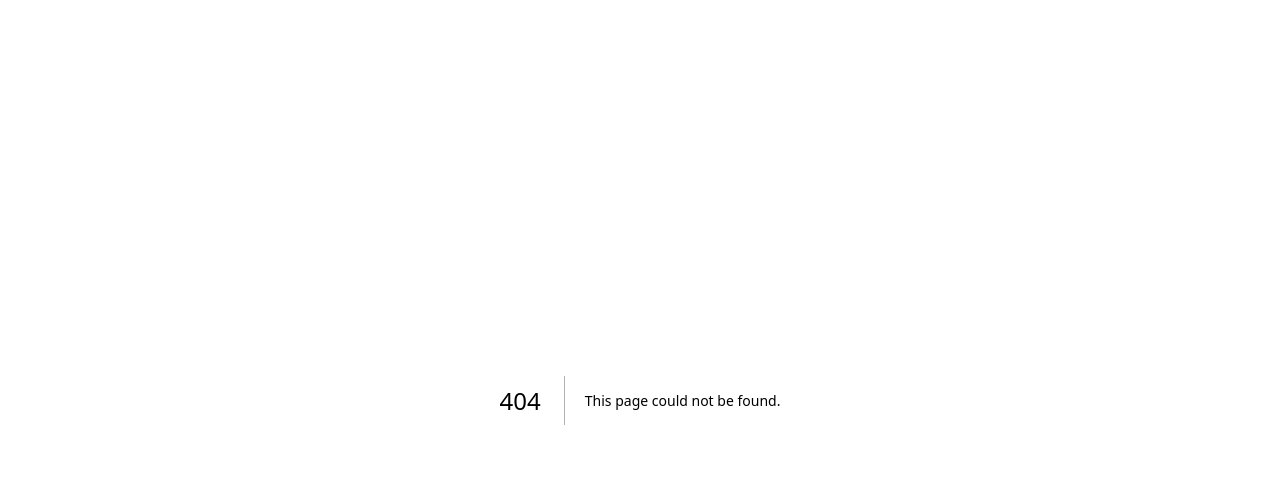
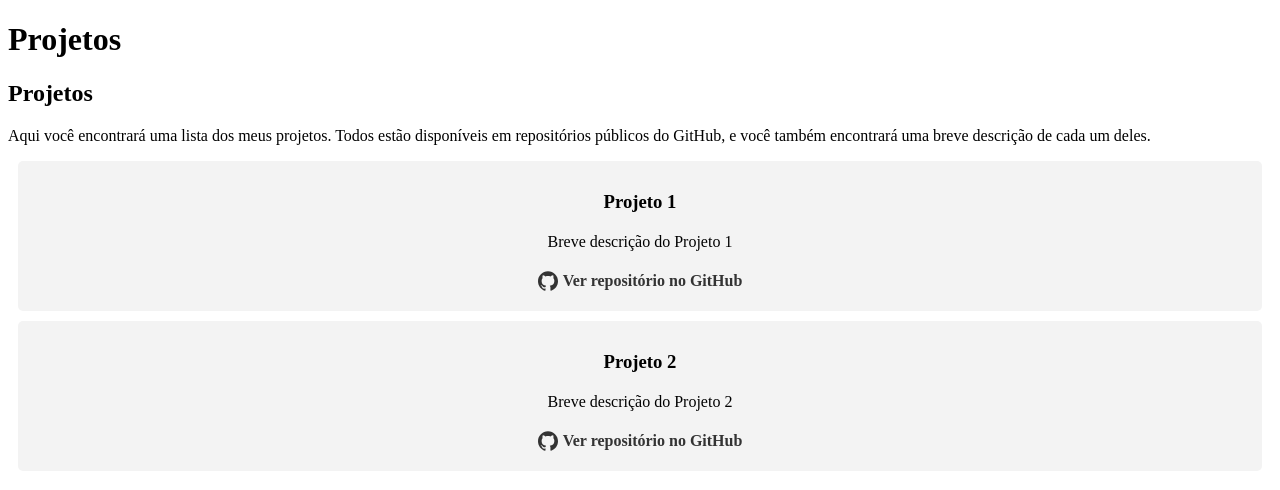
Before and after one commit to Ynogatz/portfolio, a Next.js app: page /projects in a window 1280 px wide. Before the commit this address had no page. Shown: the top 490 px of the page. Built offline with nearby package versions, Linux system fonts and the light colour scheme.

Commit message:
feat: add page and components Projects

```diff
--- /dev/null
+++ b/components/project-card.module.css
@@ -0,0 +1,56 @@
+/* components/project-card.module.css */
+
+.card {
+    display: flex;
+    flex-direction: column;
+    align-items: center;
+    background-color: #f3f3f3;
+    border-radius: 5px;
+    padding: 20px;
+    margin: 10px;
+}
+
+.projectTitle {
+    margin: 10px 0;
+}
+
+.projectDescription {
+    text-align: center;
+    margin: 10px 0;
+}
+
+.githubLink {
+    display: flex;
+    align-items: center;
+    text-decoration: none;
+    color: #333;
+    font-weight: bold;
+    margin-top: 10px;
+}
+
+.githubIcon {
+    margin-right: 5px;
+    width: 20px;
+    height: 20px;
+}
+
+/* components/projects-session.module.css */
+
+.projectsSession {
+    display: flex;
+    flex-direction: column;
+    align-items: center;
+    margin: 40px 0;
+}
+
+.projectsDescription {
+    text-align: center;
+    max-width: 800px;
+    margin: 10px auto;
+}
+
+.projectsContainer {
+    display: flex;
+    flex-wrap: wrap;
+    justify-content: center;
+}
--- /dev/null
+++ b/components/project-card.tsx
@@ -0,0 +1,25 @@
+// components/project-card.js
+
+import React from 'react';
+import GithubIcon from '../icons/github-icon';
+import styles from './project-card.module.css';
+
+const ProjectCard = ({ title, description, githubLink }) => {
+    return (
+        <div className={styles.card}>
+            <h3 className={styles.projectTitle}>{title}</h3>
+            <p className={styles.projectDescription}>{description}</p>
+            <a
+                href={githubLink}
+                target="_blank"
+                rel="noopener noreferrer"
+                className={styles.githubLink}
+            >
+                <GithubIcon className={styles.githubIcon} />
+                Ver repositório no GitHub
+            </a>
+        </div>
+    );
+};
+
+export default ProjectCard;
--- /dev/null
+++ b/components/projects-session.js
@@ -0,0 +1,36 @@
+// components/projects-session.js
+
+import React from 'react';
+import ProjectCard from './project-card';
+import styles from './projects-session.module.css';
+
+const ProjectsSession = () => {
+    const projects = [
+        {
+            title: 'Projeto 1',
+            description: 'Breve descrição do Projeto 1',
+            githubLink: 'https://github.com/usuario/projeto1',
+        },
+        {
+            title: 'Projeto 2',
+            description: 'Breve descrição do Projeto 2',
+            githubLink: 'https://github.com/usuario/projeto2',
+        },
+    ];
+
+    return (
+        <section className={styles.projectsSession}>
+            <h2>Projetos</h2>
+            <p className={styles.projectsDescription}>
+                Aqui você encontrará uma lista dos meus projetos. Todos estão disponíveis em repositórios públicos do GitHub, e você também encontrará uma breve descrição de cada um deles.
+            </p>
+            <div className={styles.projectsContainer}>
+                {projects.map((project, index) => (
+                    <ProjectCard key={index} {...project} />
+                ))}
+            </div>
+        </section>
+    );
+};
+
+export default ProjectsSession;
--- /dev/null
+++ b/components/projects-session.module.css
@@ -0,0 +1,12 @@
+.projects-section {
+    padding: 50px 0;
+    text-align: center;
+}
+
+.projects-container {
+    display: flex;
+    flex-wrap: wrap;
+    justify-content: center;
+    align-items: center;
+    margin-top: 30px;
+}
--- /dev/null
+++ b/icons/github-icon.js
@@ -0,0 +1,18 @@
+// icons/github-icon.js
+
+import React from 'react';
+
+const GithubIcon = ({ className }) => (
+    <svg
+        className={className}
+        xmlns="http://www.w3.org/2000/svg"
+        viewBox="0 0 24 24"
+    >
+        <path
+            fill="currentColor"
+            d="M12 .297c-6.63 0-12 5.373-12 12 0 5.303 3.438 9.8 8.205 11.385.6.113.82-.26.82-.577 0-.285-.01-1.04-.015-2.04-3.338.724-4.042-1.61-4.042-1.61C4.422 18.07 3.633 17.7 3.633 17.7c-1.087-.744.084-.729.084-.729 1.205.084 1.838 1.236 1.838 1.236 1.07 1.835 2.809 1.305 3.495.998.107-.776.417-1.308.76-1.61-2.665-.3-5.466-1.332-5.466-5.93 0-1.31.465-2.38 1.235-3.22-.135-.303-.54-1.523.105-3.176 0 0 1.005-.322 3.3 1.23.96-.267 1.98-.399 3-.405 1.02.006 2.04.138 3 .405 2.28-1.552 3.285-1.23 3.285-1.23.645 1.653.24 2.873.12 3.176.77.84 1.23 1.91 1.23 3.22 0 4.61-2.805 5.625-5.475 5.92.42.36.81 1.096.81 2.22 0 1.6-.015 2.885-.015 3.285 0 .32.21.695.825.577C20.565 22.097 24 17.6 24 12.297c0-6.627-5.373-12-12-12"
+        />
+    </svg>
+);
+
+export default GithubIcon;
--- a/pages/index.tsx
+++ b/pages/index.tsx
@@ -58,6 +58,7 @@ const IndexPage = () => {
                 <Link href="/about">Sobre mim</Link>
                 <Link href="/experience">Histórico Profissional</Link>
                 <Link href="/skills">Competências</Link>
+                <Link href="/projects">Projetos</Link>
             </MainContainer>
         </>
     );
--- /dev/null
+++ b/pages/projects.tsx
@@ -0,0 +1,13 @@
+import React from 'react';
+import ProjectsSection from '../components/projects-session';
+
+const Projects = () => {
+    return (
+        <div>
+            <h1>Projetos</h1>
+            <ProjectsSection />
+        </div>
+    );
+};
+
+export default Projects;
```
